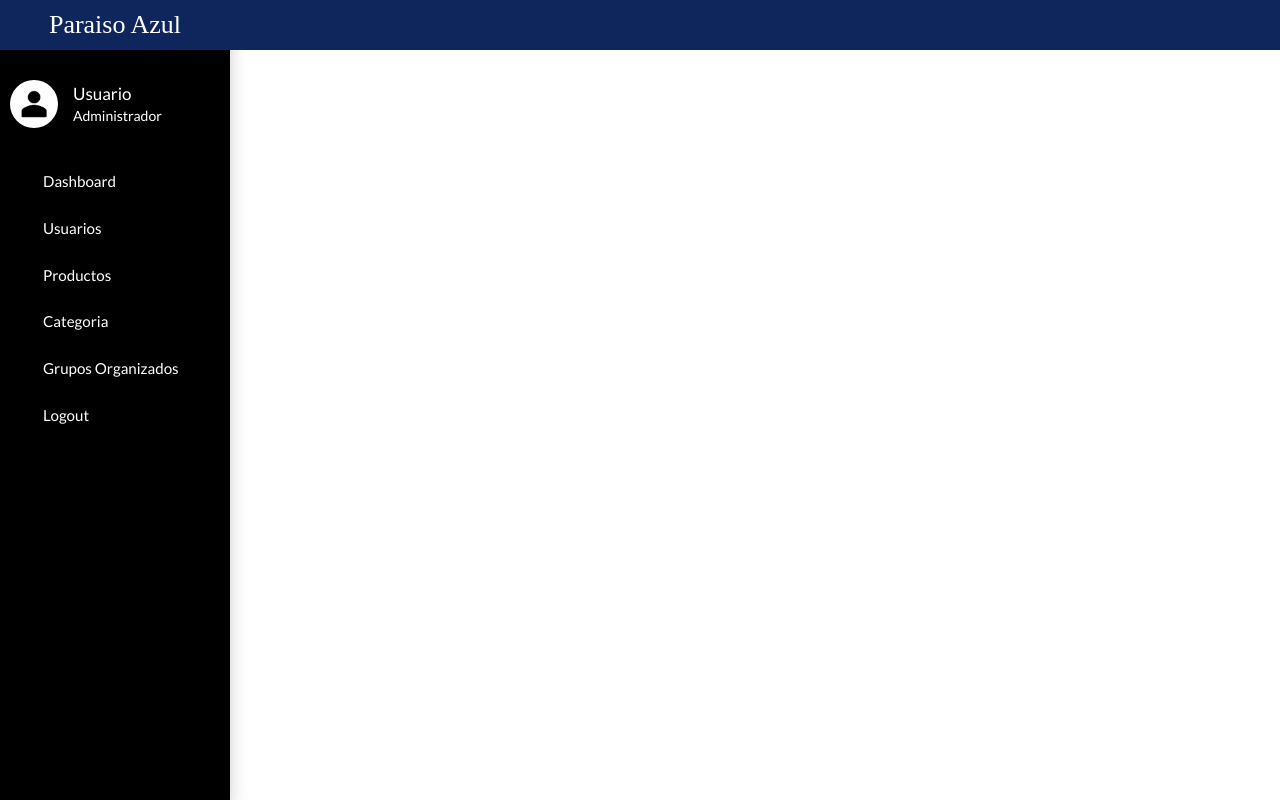
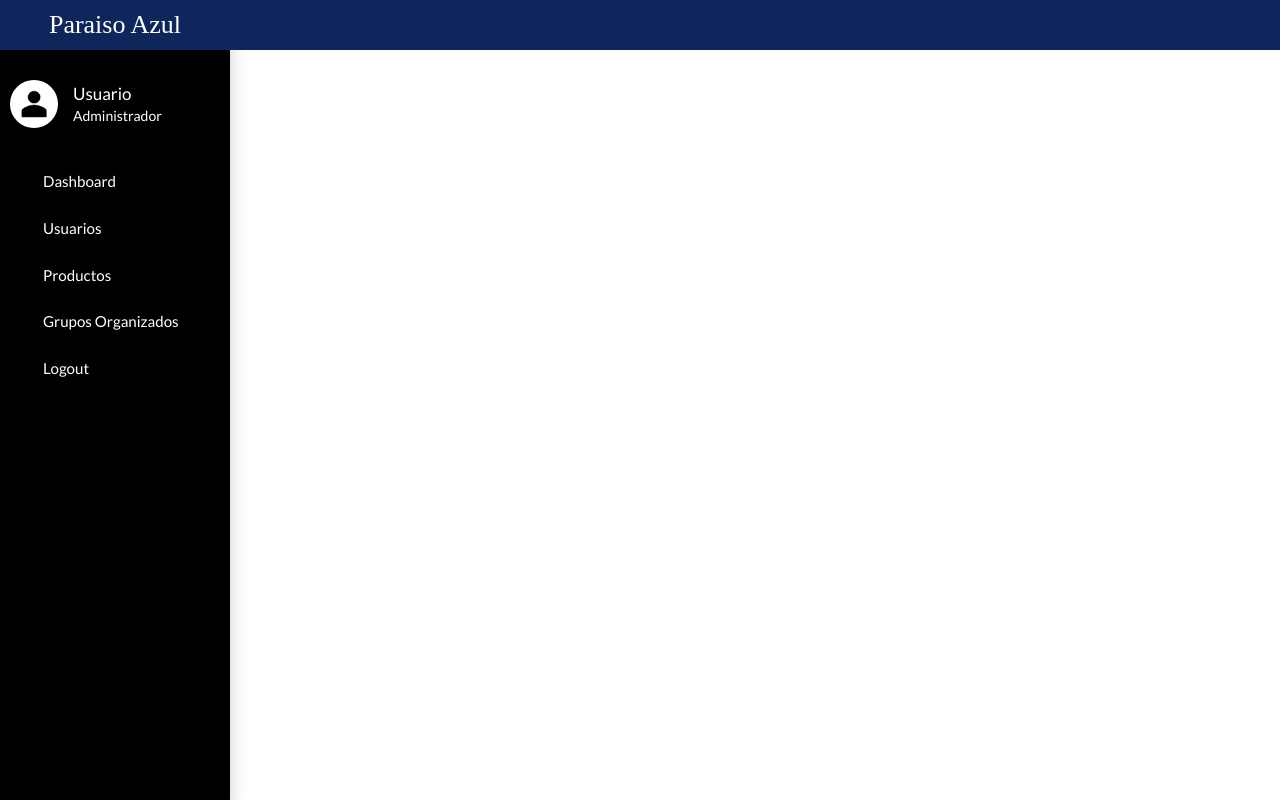
Before and after one commit to anerthy/paraiso_azul, a PHP site: the page made by Views/Template/header_admin.php in a window 1280 px wide. Run offline with PHP 8.4, Linux system fonts and the light colour scheme; the template is opened without the code that fills it, so the values that code supplies are empty.

Commit message:
quita la pestaña de categoria
quita la pestaña de categoria

```diff
--- a/Views/Template/nav_admin.php
+++ b/Views/Template/nav_admin.php
@@ -39,13 +39,6 @@
                 <span class="app-menu__label">Productos</span>
             </a>
         </li>
-        <li>
-            <a class="app-menu__item" href="<?= base_url(); ?>/pedidos">
-
-                <i class="app-menu__icon fa fa-list" aria-hidden="true"></i>
-                <span class="app-menu__label">Categoria</span>
-            </a>
-        </li>
           <li>
             <a class="app-menu__item" href="<?= base_url(); ?>/grupos">
 
```
